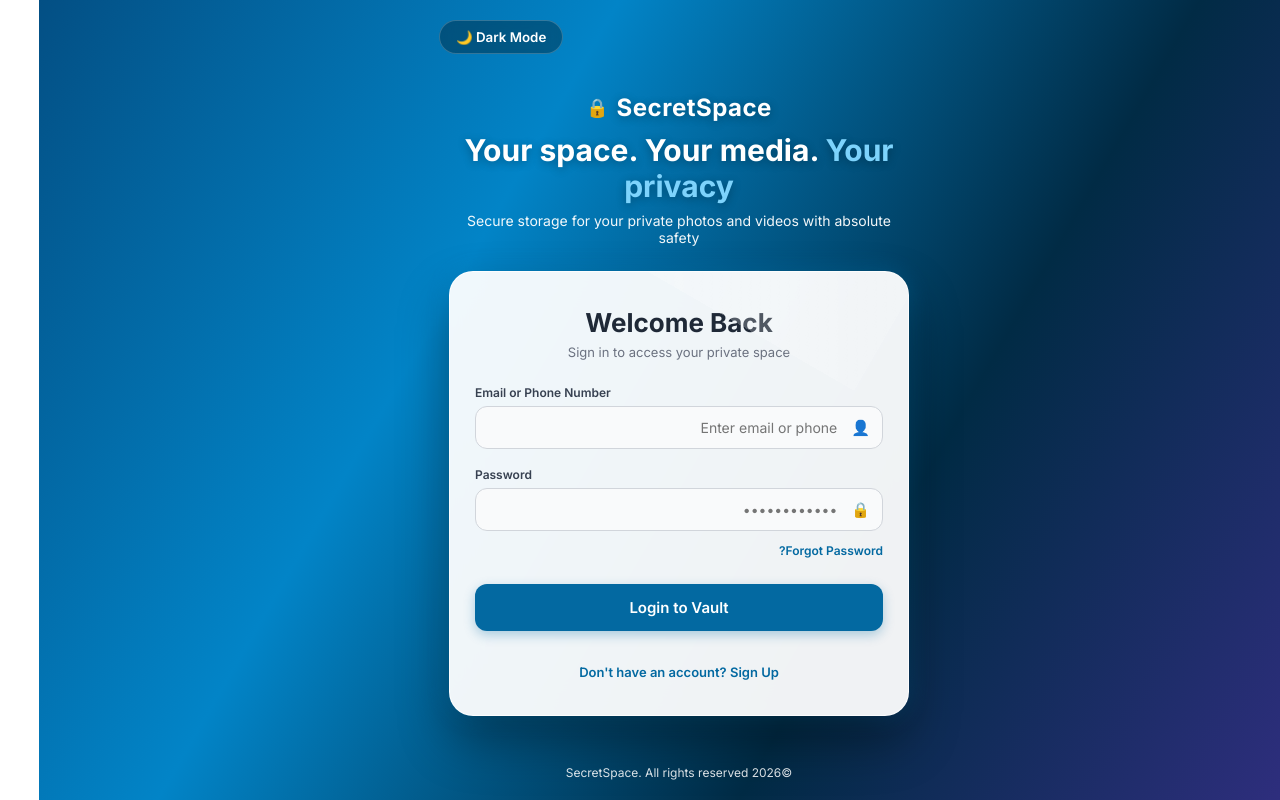
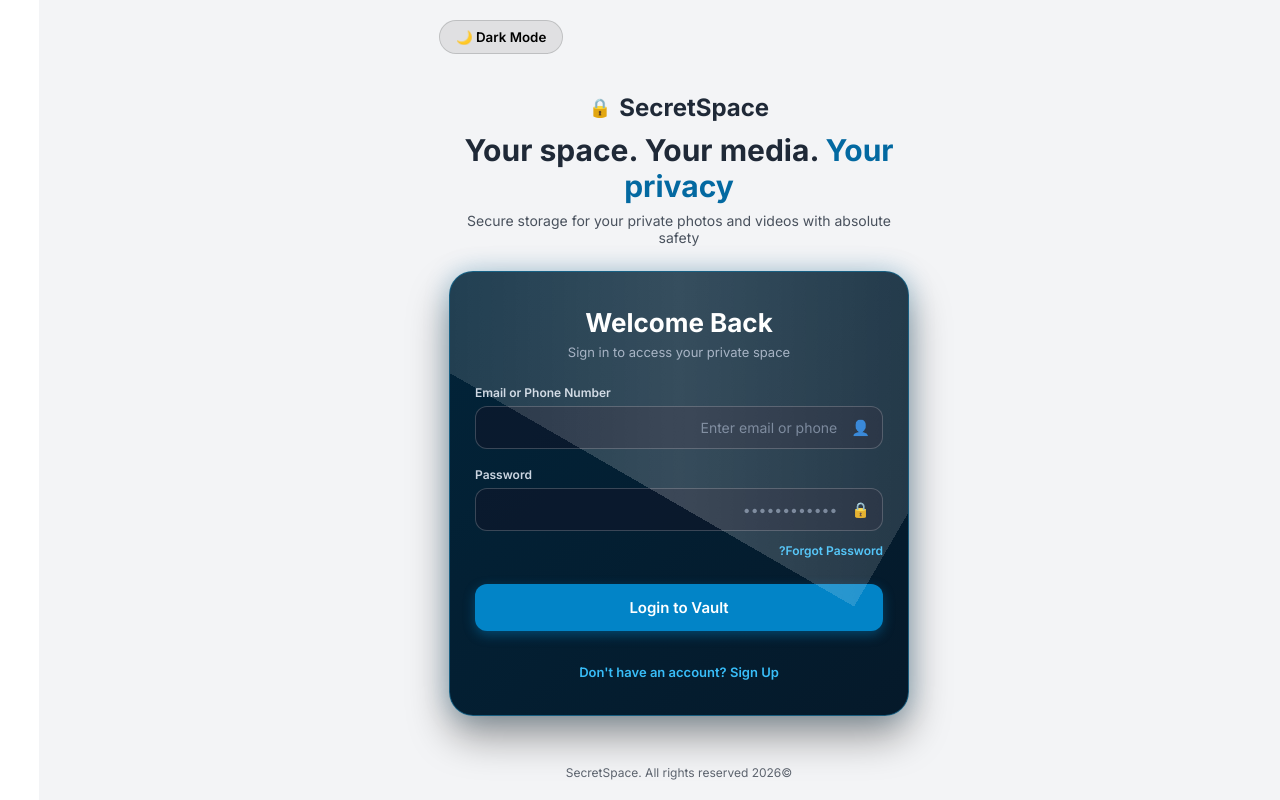
Before and after one commit to yazanmoha33-create/SecretSpace, a React (Vite) app: page / in a window 1280 px wide. Built offline with nearby package versions, Linux system fonts and the light colour scheme.

Commit message:
Update App.css

```diff
--- a/src/App.css
+++ b/src/App.css
@@ -7,6 +7,7 @@
   font-family: 'Inter', sans-serif;
 }
 
+/* خلفية الصفحة أصبحت ثابتة ونظيفة تماماً كما طلبت */
 .app-container {
   min-height: 100vh;
   display: flex;
@@ -16,27 +17,17 @@
   padding: 20px;
   position: relative;
   overflow-x: hidden;
-  background-size: 300% 300%;
   transition: color 0.4s ease;
 }
 
-/* خلفية متدرجة بألوان غامقة وحيوية مع حركة ولعة */
 .app-container.light {
-  background: linear-gradient(120deg, #034f84, #0284c7, #012b45, #312e81);
-  animation: gradientShift 14s ease infinite;
-  color: #ffffff;
+  background-color: #f3f4f6;
+  color: #1f2937;
 }
 
 .app-container.dark {
-  background: linear-gradient(120deg, #050b14, #0f172a, #1e1b4b, #020617);
-  animation: gradientShift 14s ease infinite;
+  background-color: #0b0f19;
   color: #f1f1f1;
-}
-
-@keyframes gradientShift {
-  0% { background-position: 0% 50%; }
-  50% { background-position: 100% 50%; }
-  100% { background-position: 0% 50%; }
 }
 
 .top-bar-settings {
@@ -49,19 +40,22 @@
 }
 
 .theme-toggle-btn {
-  background: rgba(0, 0, 0, 0.3);
-  border: 1px solid rgba(255, 255, 255, 0.2);
+  background: rgba(0, 0, 0, 0.08);
+  border: 1px solid rgba(0, 0, 0, 0.15);
   padding: 8px 16px;
   border-radius: 20px;
-  color: white;
   font-weight: 600;
   cursor: pointer;
-  backdrop-filter: blur(8px);
   transition: all 0.3s ease;
 }
 
+.dark .theme-toggle-btn {
+  background: rgba(255, 255, 255, 0.1);
+  border-color: rgba(255, 255, 255, 0.2);
+  color: white;
+}
+
 .theme-toggle-btn:hover {
-  background: rgba(0, 0, 0, 0.5);
   transform: scale(1.05);
 }
 
@@ -97,8 +91,6 @@
 .logo-text {
   font-size: 24px;
   font-weight: 700;
-  letter-spacing: 0.5px;
-  text-shadow: 0 2px 10px rgba(0,0,0,0.3);
 }
 
 .logo-icon {
@@ -110,32 +102,44 @@
   font-weight: 800;
   margin-bottom: 8px;
   line-height: 1.2;
-  text-shadow: 0 2px 10px rgba(0,0,0,0.3);
 }
 
 .highlight-text {
-  color: #7dd3fc;
+  color: #0369a1;
+}
+
+.dark .highlight-text {
+  color: #38bdf8;
 }
 
 .hero-section p {
   font-size: 14px;
-  opacity: 0.95;
+  opacity: 0.8;
 }
 
-/* بطاقة الدخول مع اللمعة المتحركة (Shimmer) */
+/* هنا يتم تطبيق الألوان الغامقة واللمعة المتحركة (Shimmer) على البطاقة فقط */
 .login-card {
   width: 100%;
-  background: rgba(255, 255, 255, 0.94);
-  backdrop-filter: blur(16px);
-  color: #1f2937;
+  background: linear-gradient(135deg, #033454, #022338, #071321);
+  background-size: 300% 300%;
+  animation: cardGradientShift 10s ease infinite;
+  color: #ffffff;
   padding: 35px 25px;
   border-radius: 24px;
-  box-shadow: 0 25px 50px rgba(0, 0, 0, 0.35), 0 0 25px rgba(2, 132, 199, 0.3);
-  border: 1.5px solid rgba(255, 255, 255, 0.8);
+  box-shadow: 0 20px 40px rgba(0, 0, 0, 0.4), 0 0 25px rgba(2, 132, 199, 0.25);
+  border: 1.5px solid rgba(56, 189, 248, 0.4);
   position: relative;
   overflow: hidden;
   transition: all 0.4s cubic-bezier(0.4, 0, 0.2, 1);
-  animation: fadeInUp 0.6s ease;
+  animation-name: cardGradientShift, fadeInUp;
+  animation-duration: 10s, 0.6s;
+  animation-iteration-count: infinite, 1;
+}
+
+@keyframes cardGradientShift {
+  0% { background-position: 0% 50%; }
+  50% { background-position: 100% 50%; }
+  100% { background-position: 0% 50%; }
 }
 
 .login-card::before {
@@ -148,24 +152,17 @@
   background: linear-gradient(
     60deg,
     transparent,
-    rgba(255, 255, 255, 0.25),
+    rgba(255, 255, 255, 0.2),
     transparent
   );
   transform: rotate(30deg);
-  animation: shimmerEffect 5s linear infinite;
+  animation: shimmerEffect 4.5s linear infinite;
   pointer-events: none;
 }
 
 @keyframes shimmerEffect {
   0% { transform: translateY(-100%) rotate(30deg); }
   100% { transform: translateY(100%) rotate(30deg); }
-}
-
-.dark .login-card {
-  background: rgba(15, 23, 42, 0.90);
-  color: #f1f1f1;
-  border-color: rgba(255, 255, 255, 0.12);
-  box-shadow: 0 25px 50px rgba(0, 0, 0, 0.6), 0 0 30px rgba(2, 132, 199, 0.2);
 }
 
 .login-card.vault-card-wide {
@@ -181,14 +178,11 @@
   font-size: 26px;
   font-weight: 700;
   margin-bottom: 6px;
+  color: #ffffff;
 }
 
 .login-header p {
   font-size: 13px;
-  color: #6b7280;
-}
-
-.dark .login-header p {
   color: #94a3b8;
 }
 
@@ -208,31 +202,22 @@
 .input-group label {
   font-size: 12px;
   font-weight: 600;
-  color: #374151;
-}
-
-.dark .input-group label {
   color: #cbd5e1;
 }
 
 .input-wrapper {
   display: flex;
   align-items: center;
-  border: 1.5px solid #d1d5db;
+  border: 1.5px solid rgba(255, 255, 255, 0.2);
   border-radius: 12px;
   padding: 0 12px;
-  background: #f9fafb;
+  background: rgba(15, 23, 42, 0.6);
   transition: all 0.3s ease;
 }
 
 .input-wrapper:focus-within {
-  border-color: #0369a1;
-  box-shadow: 0 0 0 4px rgba(3, 105, 161, 0.15);
-}
-
-.dark .input-wrapper {
-  border-color: #475569;
-  background: #020617;
+  border-color: #38bdf8;
+  box-shadow: 0 0 0 4px rgba(56, 189, 248, 0.25);
 }
 
 .icon {
@@ -247,11 +232,15 @@
   font-size: 14px;
   outline: none;
   background: transparent;
-  color: inherit;
+  color: #ffffff;
+}
+
+.input-wrapper input::placeholder {
+  color: #64748b;
 }
 
 .login-btn {
-  background-color: #0369a1;
+  background-color: #0284c7;
   color: white;
   border: none;
   padding: 14px;
@@ -261,13 +250,12 @@
   cursor: pointer;
   transition: all 0.2s ease;
   margin-top: 8px;
-  box-shadow: 0 4px 12px rgba(3, 105, 161, 0.3);
+  box-shadow: 0 4px 12px rgba(2, 132, 199, 0.4);
 }
 
 .login-btn:hover {
-  background-color: #0284c7;
+  background-color: #0369a1;
   transform: translateY(-2px);
-  box-shadow: 0 6px 16px rgba(3, 105, 161, 0.4);
 }
 
 .forgot-link-inline {
@@ -284,7 +272,7 @@
 }
 
 .link-text {
-  color: #0369a1;
+  color: #38bdf8;
   cursor: pointer;
   font-weight: 600;
   transition: opacity 0.2s;
@@ -295,25 +283,21 @@
   opacity: 0.8;
 }
 
-.dark .link-text {
-  color: #38bdf8;
-}
-
 .error-text {
-  color: #ef4444;
+  color: #f87171;
   font-size: 12px;
   text-align: center;
   margin: 0;
 }
 
 .success-text {
-  color: #22c55e;
+  color: #4ade80;
   font-size: 12px;
   text-align: center;
   margin: 0;
 }
 
-/* تنسيقات الخزنة الموسعة */
+/* تنسيقات الخزنة الداخلية */
 .vault-container {
   display: flex;
   flex-direction: column;
@@ -327,13 +311,9 @@
 
 .vault-user-email {
   font-size: 13px;
-  color: #0369a1;
+  color: #38bdf8;
   font-weight: 600;
   margin-top: 4px;
-}
-
-.dark .vault-user-email {
-  color: #38bdf8;
 }
 
 .vault-nav-tabs {
@@ -346,9 +326,9 @@
   flex: 1;
   padding: 10px;
   border-radius: 10px;
-  border: 1.5px solid #d1d5db;
+  border: 1.5px solid rgba(255, 255, 255, 0.2);
   background: transparent;
-  color: inherit;
+  color: #ffffff;
   font-size: 13px;
   font-weight: 600;
   cursor: pointer;
@@ -356,14 +336,13 @@
 }
 
 .tab-btn:hover {
-  border-color: #0369a1;
+  border-color: #38bdf8;
 }
 
 .tab-btn.active {
-  background-color: #0369a1;
+  background-color: #0284c7;
   color: white;
-  border-color: #0369a1;
-  box-shadow: 0 4px 12px rgba(3, 105, 161, 0.3);
+  border-color: #0284c7;
 }
 
 .categories-bar {
@@ -376,24 +355,24 @@
 .cat-pill {
   padding: 6px 14px;
   border-radius: 20px;
-  border: 1.5px solid #cbd5e1;
+  border: 1.5px solid rgba(255, 255, 255, 0.2);
   background: transparent;
   font-size: 12px;
   font-weight: 600;
   cursor: pointer;
-  color: inherit;
+  color: #ffffff;
   white-space: nowrap;
   transition: all 0.2s ease;
 }
 
 .cat-pill:hover {
-  background: rgba(3, 105, 161, 0.1);
+  background: rgba(2, 132, 199, 0.2);
 }
 
 .cat-pill.active {
-  background-color: #0369a1;
+  background-color: #0284c7;
   color: white;
-  border-color: #0369a1;
+  border-color: #0284c7;
 }
 
 .upload-section {
@@ -402,7 +381,7 @@
 
 .upload-btn {
   display: block;
-  background-color: #0369a1;
+  background-color: #0284c7;
   color: white;
   padding: 12px;
   border-radius: 12px;
@@ -410,11 +389,11 @@
   font-weight: 600;
   cursor: pointer;
   transition: all 0.3s ease;
-  box-shadow: 0 4px 12px rgba(3, 105, 161, 0.2);
+  box-shadow: 0 4px 12px rgba(2, 132, 199, 0.3);
 }
 
 .upload-btn:hover {
-  background-color: #0284c7;
+  background-color: #0369a1;
   transform: translateY(-2px);
 }
 
@@ -425,12 +404,8 @@
   max-height: 400px;
   overflow-y: auto;
   padding: 12px;
-  background: rgba(0, 0, 0, 0.04);
+  background: rgba(0, 0, 0, 0.2);
   border-radius: 16px;
-}
-
-.dark .gallery-grid-full {
-  background: rgba(255, 255, 255, 0.03);
 }
 
 .image-card-full {
@@ -439,13 +414,12 @@
   overflow: hidden;
   height: 130px;
   background: #000;
-  box-shadow: 0 6px 12px rgba(0, 0, 0, 0.2);
-  transition: transform 0.3s ease, box-shadow 0.3s ease;
+  box-shadow: 0 6px 12px rgba(0, 0, 0, 0.3);
+  transition: transform 0.3s ease;
 }
 
 .image-card-full:hover {
   transform: translateY(-4px);
-  box-shadow: 0 10px 20px rgba(0, 0, 0, 0.3);
 }
 
 .image-card-full img {
@@ -463,7 +437,6 @@
   font-size: 10px;
   padding: 3px 8px;
   border-radius: 6px;
-  backdrop-filter: blur(4px);
 }
 
 .delete-icon-btn {
@@ -502,7 +475,6 @@
   border-radius: 6px;
   cursor: pointer;
   font-weight: 600;
-  transition: opacity 0.2s;
 }
 
 .restore-btn {
@@ -519,16 +491,12 @@
   grid-column: span 4;
   text-align: center;
   font-size: 14px;
-  color: #6b7280;
+  color: #94a3b8;
   padding: 50px 20px;
 }
 
-.dark .no-images-text {
-  color: #94a3b8;
-}
-
 .logout-btn {
-  background-color: #dc2626;
+  background-color: #ef4444;
   color: white;
   border: none;
   padding: 12px;
@@ -540,19 +508,17 @@
 }
 
 .logout-btn:hover {
-  background-color: #b91c1c;
+  background-color: #dc2626;
   transform: translateY(-1px);
 }
 
 .footer-copyright {
   font-size: 12px;
-  opacity: 0.85;
+  opacity: 0.7;
   margin-top: 20px;
-  color: white;
-  z-index: 10;
 }
 
-/* --- حركات الأنيميشن --- */
+/* الأنيميشن */
 @keyframes fadeIn {
   from { opacity: 0; transform: scale(0.97); }
   to { opacity: 1; transform: scale(1); }
```
